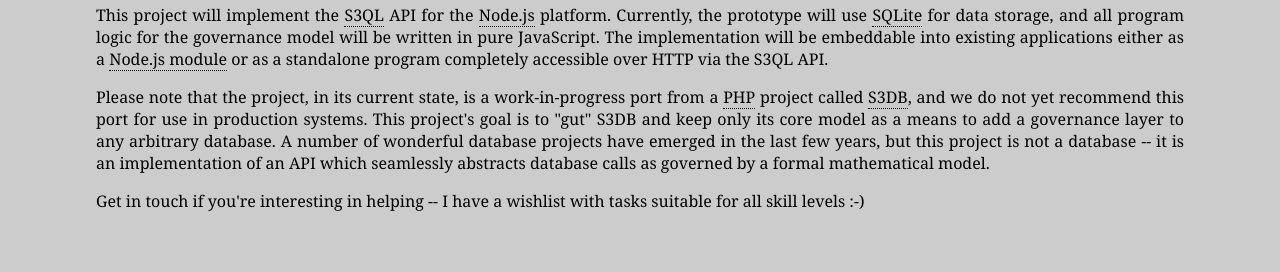
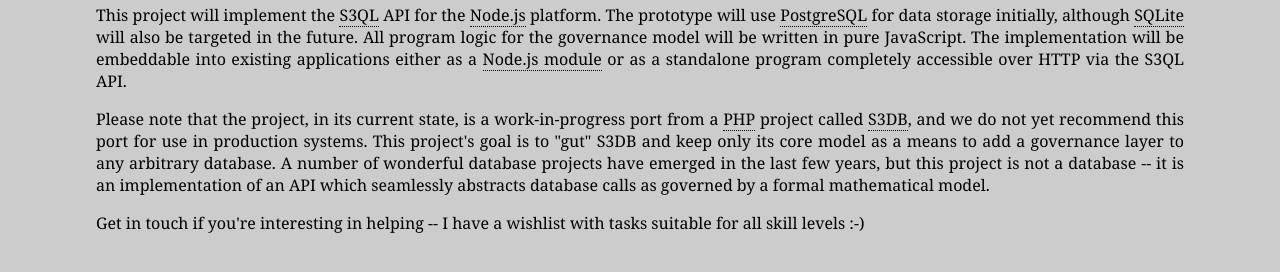
Before and after one commit to wilkinson/s3ql, a plain HTML site: page index.html in a window 1280 px wide. Shown: the part 156-428 px from the top of the page. Drawn offline with Linux system fonts and the light colour scheme.

Commit message:
Updated README => updated index.html

```diff
--- a/index.html
+++ b/index.html
@@ -1,7 +1,7 @@
 <!DOCTYPE html>
 <!--
     index.html ~~
-                                                        ~~ (c) SRW, 19 Aug 2012
+                                                        ~~ (c) SRW, 12 Oct 2012
 -->
 <html lang="en">
   <head>
@@ -21,10 +21,11 @@
 
 <p>This project will implement the
 <a href="http://www.biomedcentral.com/1471-2105/12/285/">S3QL</a> API for the
-<a href="http://nodejs.org/">Node.js</a> platform. Currently, the prototype will use
-<a href="http://www.sqlite.org/">SQLite</a> for data storage, and all program logic for
-the governance model will be written in pure JavaScript. The implementation
-will be embeddable into existing applications either as a
+<a href="http://nodejs.org/">Node.js</a> platform. The prototype will use
+<a href="http://www.postgresql.org/">PostgreSQL</a> for data storage initially, although
+<a href="http://www.sqlite.org/">SQLite</a> will also be targeted in the future. All
+program logic for the governance model will be written in pure JavaScript. The
+implementation will be embeddable into existing applications either as a
 <a href="https://npmjs.org/package/s3ql">Node.js module</a> or as a standalone program
 completely accessible over HTTP via the S3QL API.</p>
 
```
Also changed, not shown: README.md.
